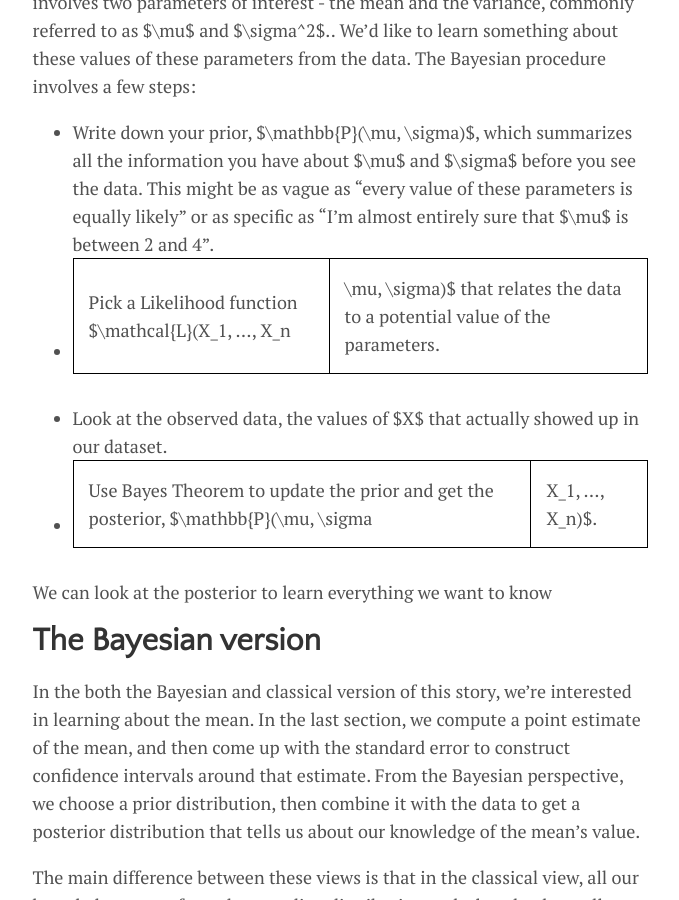
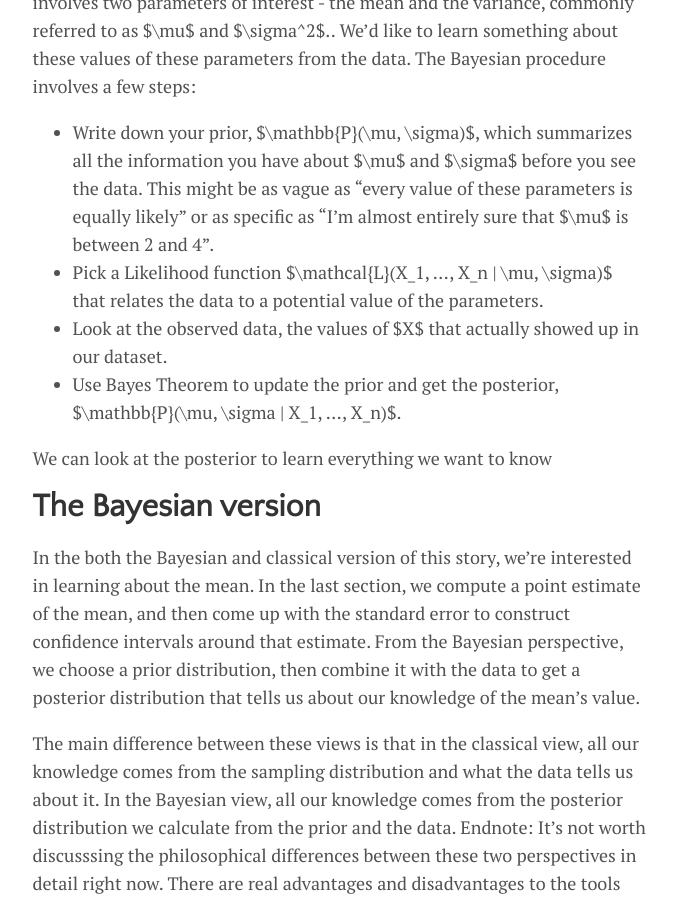
Before and after one commit to lmc2179/lmc2179.github.io, a Jekyll site: the page built from drafts/bayes_norm.md, in a window 1280 px wide and 900 px high, scrolled down 3711 px. Shown: the whole window, without its empty margins (300-979 px from the left). Built offline with Jekyll 4.4.1, drawn with Linux system fonts in a browser that asks for light colours; formulas are drawn with MathJax 3.

```diff
--- a/drafts/bayes_norm.md
+++ b/drafts/bayes_norm.md
@@ -17,7 +17,7 @@ It's often helpful to think about analysis techniques in terms of an example. We
 
 Let me set the scene. You're the CBO (Chief Bayes Officer) of paweso.me, purveyor of deep learning blockchain AI targeted advertising for cats. You recently worked with some of your engineers to launch ChonkNet™, a Neural Network which predicts which users will buy which products (you're hoping it's an improvement on your current targeting model, DeepMeow™). You show a few thousand random users products based on the new algorithm, and measure the number of ads they clicks this week compared to compared to last week. The resulting per-user `this week clicks - last week clicks` looks like this:<sup>[1](#foot1)</sup>
 
-![clicks per user histogram](https://github.com/lmc2179/lmc2179.github.io/blob/master/assets/img/bayes_norm/clicksperuser.png)
+![clicks per user histogram](https://raw.githubusercontent.com/lmc2179/lmc2179.github.io/master/assets/img/bayes_norm/clicksperuser.png)
 
 You'd like to know: What does the posterior of the mean and variance of revenue-per-user look like?
 
@@ -56,9 +56,9 @@ So the classical analysis would tell us that the week-over-week change in clicks
 
 The Bayesian perspective is a little different. Like the classical picture, it involves two parameters of interest - the mean and the variance, commonly referred to as $\mu$ and $\sigma^2$.. We'd like to learn something about these values of these parameters from the data. The Bayesian procedure involves a few steps:
 - Write down your prior, $\mathbb{P}(\mu, \sigma)$, which summarizes all the information you have about $\mu$ and $\sigma$ before you see the data. This might be as vague as "every value of these parameters is equally likely" or as specific as "I'm almost entirely sure that $\mu$ is between 2 and 4".
-- Pick a Likelihood function $\mathcal{L}(X_1, ..., X_n | \mu, \sigma)$ that relates the data to a potential value of the parameters.
+- Pick a Likelihood function $\mathcal{L}(X_1, ..., X_n \| \mu, \sigma)$ that relates the data to a potential value of the parameters.
 - Look at the observed data, the values of $X$ that actually showed up in our dataset.
-- Use Bayes Theorem to update the prior and get the posterior, $\mathbb{P}(\mu, \sigma | X_1, ..., X_n)$.
+- Use Bayes Theorem to update the prior and get the posterior, $\mathbb{P}(\mu, \sigma \| X_1, ..., X_n)$.
 
 We can look at the posterior to learn everything we want to know
 
```
